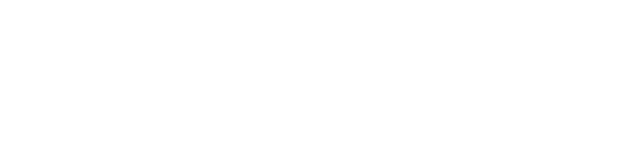
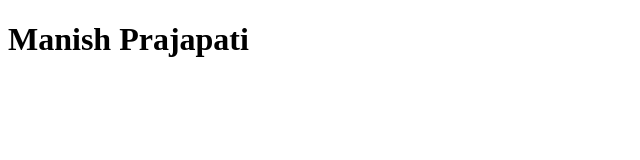
Before and after one commit to 210manishprajapati/210manishprajapati.github.io, a plain HTML site: page index.html in a window 1280 px wide. Shown: the whole page, without its empty margins (0-640 px from the left). Drawn offline with Linux system fonts and the light colour scheme.

Commit message:
Update index.html

```diff
--- a/index.html
+++ b/index.html
@@ -6,5 +6,6 @@
       <title>Manish Prajapati - Portfolio Webpage</title>
     </head>
    <body>
+      <h1>Manish Prajapati</h1>
    </body>
 </html>
```
